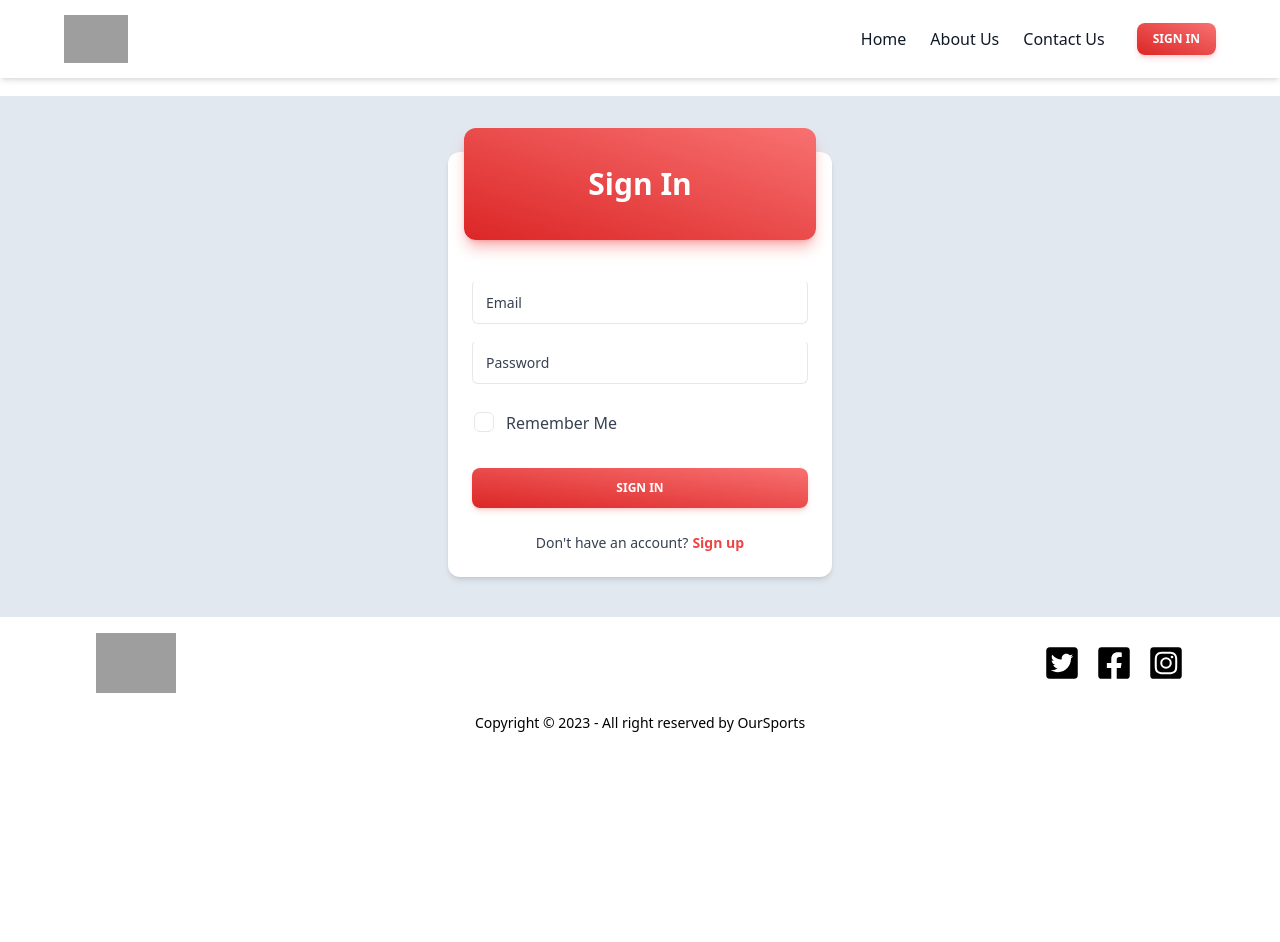
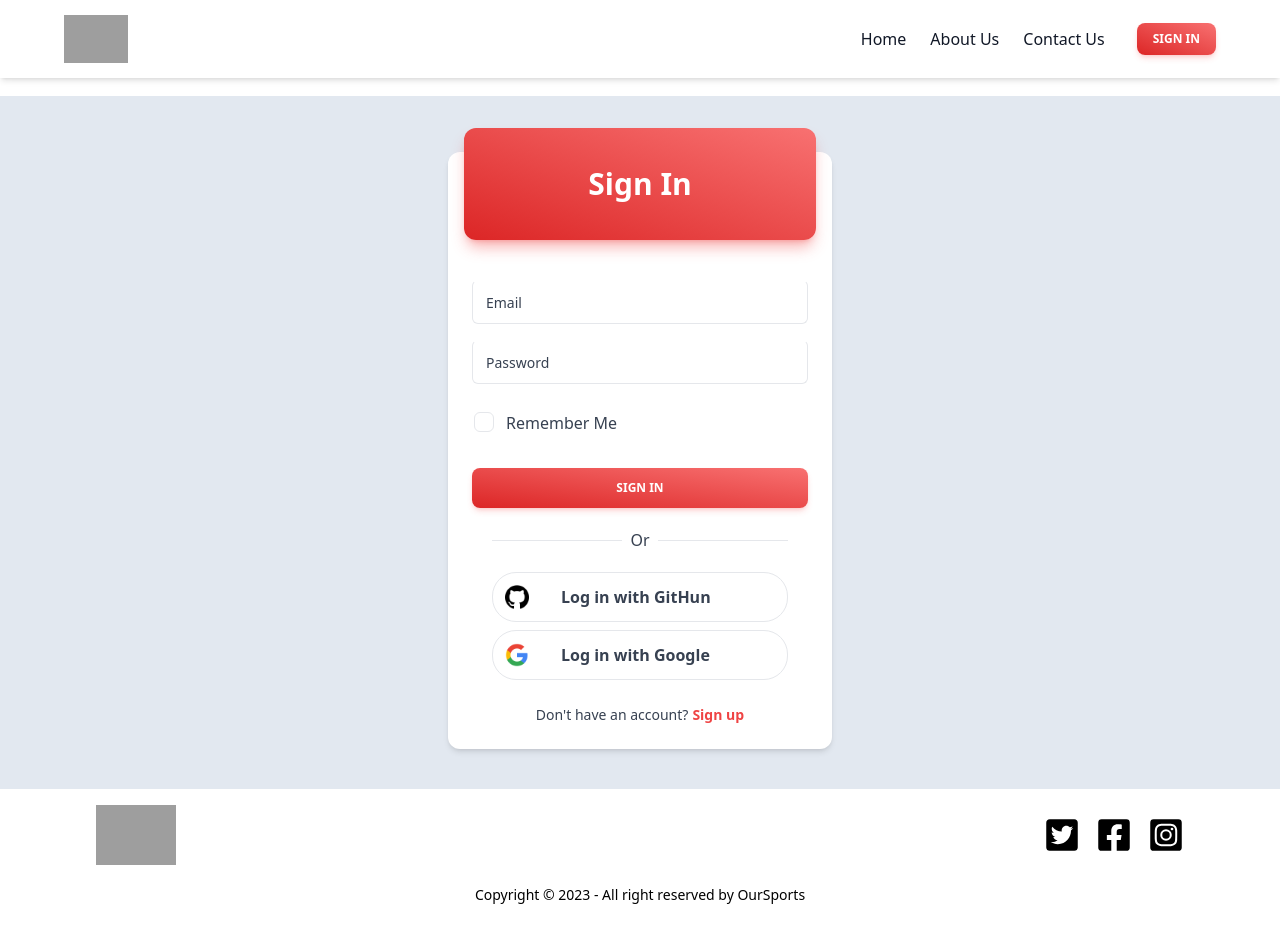
Before and after one commit to SakibAlHasan10/event-management, a React (Vite) app: page / in a window 1280 px wide. Both pictures are taken after a click on the button "SIGN IN". Shown: the top 942 px of the page. Before the commit the page ends 800 px from the top, so only its background shows below. Built offline with nearby package versions, Linux system fonts and the light colour scheme; grey boxes are pictures that could not be loaded.

Commit message:
add others way log in

```diff
--- a/src/Pages/Login/Login.jsx
+++ b/src/Pages/Login/Login.jsx
@@ -1,11 +1,12 @@
 import { useState } from "react";
 import { Link } from "react-router-dom";
+import RegisterOthersWay from "../../Section/RegisterOthersWay/RegisterOthersWay";
 
 const Login = () => {
-  const [email, setEmail] = useState('')
-  const [password, setPassword] = useState('')
-  const [check, setCheck] = useState(false)
-  console.log(email, password, check)
+  const [email, setEmail] = useState("");
+  const [password, setPassword] = useState("");
+  const [check, setCheck] = useState(false);
+  console.log(email, password, check);
   return (
     <div className="pt-14 pb-10 bg-slate-200">
       <div className="relative mx-auto flex w-96 flex-col rounded-xl bg-white bg-clip-border text-gray-700 shadow-md">
@@ -16,7 +17,8 @@ const Login = () => {
         </div>
         <div className="flex flex-col gap-4 p-6">
           <div className="relative h-11 w-full min-w-[200px]">
-      <input onChange={(e)=>setEmail(e.target.value)}
+            <input
+              onChange={(e) => setEmail(e.target.value)}
               className="peer h-full w-full rounded-md border border-blue-gray-200 border-t-transparent bg-transparent px-3 py-3 font-sans text-sm font-normal text-blue-gray-700 outline outline-0 transition-all placeholder-shown:border placeholder-shown:border-blue-gray-200 placeholder-shown:border-t-blue-gray-200 focus:border-2 focus:border-red-500 focus:border-t-transparent focus:outline-0 disabled:border-0 disabled:bg-blue-gray-50"
               placeholder=""
             />
@@ -25,7 +27,8 @@ const Login = () => {
             </label>
           </div>
           <div className="relative h-11 w-full min-w-[200px]">
-      <input onChange={(e)=>setPassword(e.target.value)}
+            <input
+              onChange={(e) => setPassword(e.target.value)}
               className="peer h-full w-full rounded-md border border-blue-gray-200 border-t-transparent bg-transparent px-3 py-3 font-sans text-sm font-normal text-blue-gray-700 outline outline-0 transition-all placeholder-shown:border placeholder-shown:border-blue-gray-200 placeholder-shown:border-t-blue-gray-200 focus:border-2 focus:border-red-500 focus:border-t-transparent focus:outline-0 disabled:border-0 disabled:bg-blue-gray-50"
               placeholder=""
             />
@@ -40,7 +43,8 @@ const Login = () => {
                 htmlFor="checkbox"
                 data-ripple-dark="true"
               >
-          <input onClick={(e)=>setCheck(e.target.checked)}
+                <input
+                  onClick={(e) => setCheck(e.target.checked)}
                   type="checkbox"
                   className="before:content[''] peer relative h-5 w-5 cursor-pointer appearance-none rounded-md border border-blue-gray-200 transition-all before:absolute before:top-2/4 before:left-2/4 before:block before:h-12 before:w-12 before:-translate-y-2/4 before:-translate-x-2/4 before:rounded-full before:bg-blue-gray-500 before:opacity-0 before:transition-opacity checked:border-red-500 checked:bg-red-500 checked:before:bg-red-500 hover:before:opacity-10"
                   id="checkbox"
@@ -52,9 +56,7 @@ const Login = () => {
                     fill="currentColor"
                     stroke="currentColor"
                   >
-              <path
-                d="M16.707 5.293a1 1 0 010 1.414l-8 8a1 1 0 01-1.414 0l-4-4a1 1 0 011.414-1.414L8 12.586l7.293-7.293a1 1 0 011.414 0z"
-              ></path>
+                    <path d="M16.707 5.293a1 1 0 010 1.414l-8 8a1 1 0 01-1.414 0l-4-4a1 1 0 011.414-1.414L8 12.586l7.293-7.293a1 1 0 011.414 0z"></path>
                   </svg>
                 </span>
               </label>
@@ -75,10 +77,11 @@ const Login = () => {
           >
             Sign In
           </button>
+          <RegisterOthersWay></RegisterOthersWay>
           <p className="mt-6 flex justify-center font-sans text-sm font-light leading-normal text-inherit antialiased">
             Don&apos;t have an account?
-      <Link to={'/register'}
-
+            <Link
+              to={"/register"}
               className="ml-1 block font-sans text-sm font-bold leading-normal text-red-500 antialiased"
             >
               Sign up
--- /dev/null
+++ b/src/Section/RegisterOthersWay/RegisterOthersWay.jsx
@@ -0,0 +1,28 @@
+
+const RegisterOthersWay = () => {
+    return (
+        <div>
+            <div>
+                <p className="flex items-center gap-2 py-5 px-5">
+                <span className="border-b  w-full "></span>
+                Or
+                <span className="border-b w-full "></span>
+                </p>
+            </div>
+            <div className='px-5 text-base font-semibold'>
+                <button className='flex w-full  items-center gap-8 border mb-2 rounded-3xl py-3 px-3'>
+
+                    <img src="/github.png" alt="logo" className='w-6' />
+                    <span>Log in with GitHun</span>
+                </button>
+                <button className='flex w-full items-center gap-8 border mb-2 rounded-3xl py-3 px-3'>
+                    <img src="/google.png" alt="logo" className='w-6' />
+                    <span>Log in with Google</span>
+                </button>
+            </div>
+
+        </div>
+    );
+};
+
+export default RegisterOthersWay;
```
Also changed, not shown: public/github.png (added), public/google.png (added), src/Section/Button/Button.jsx (deleted). Lines whose indentation alone changed are shown as unchanged.
